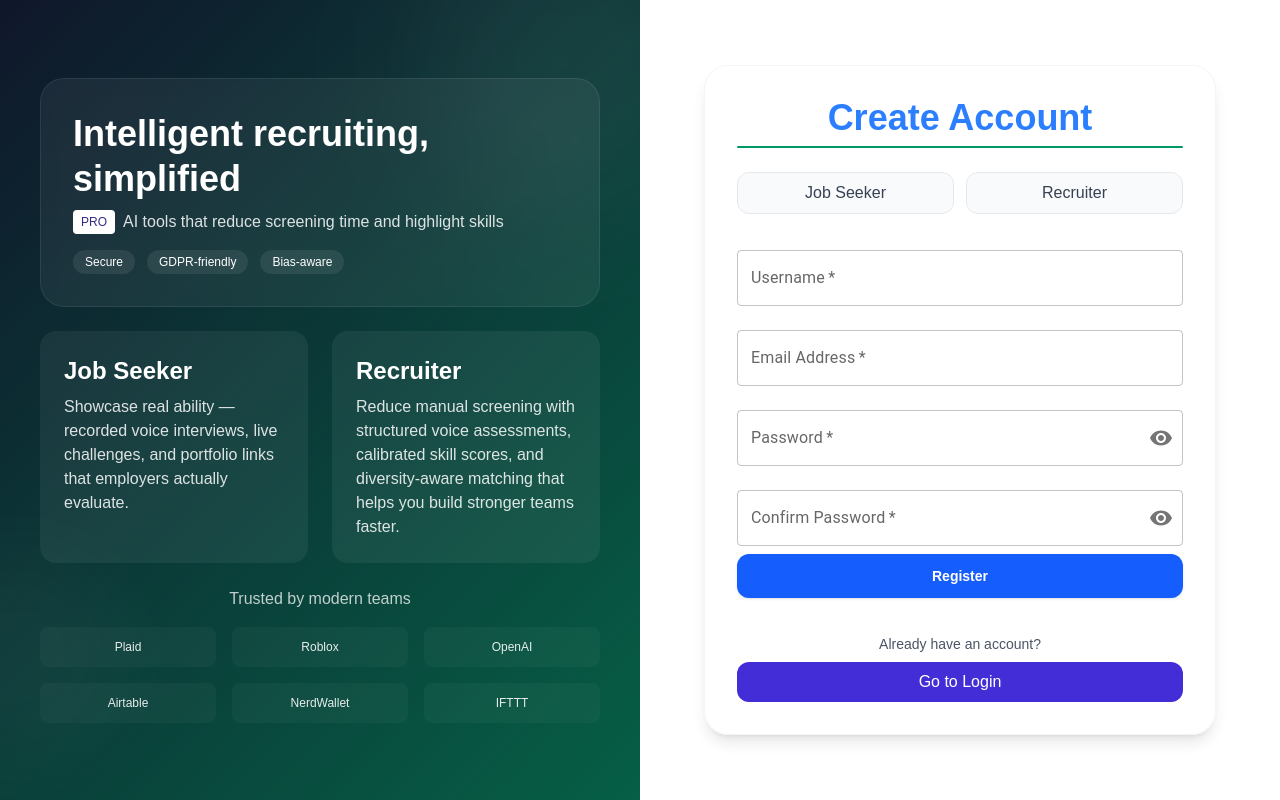
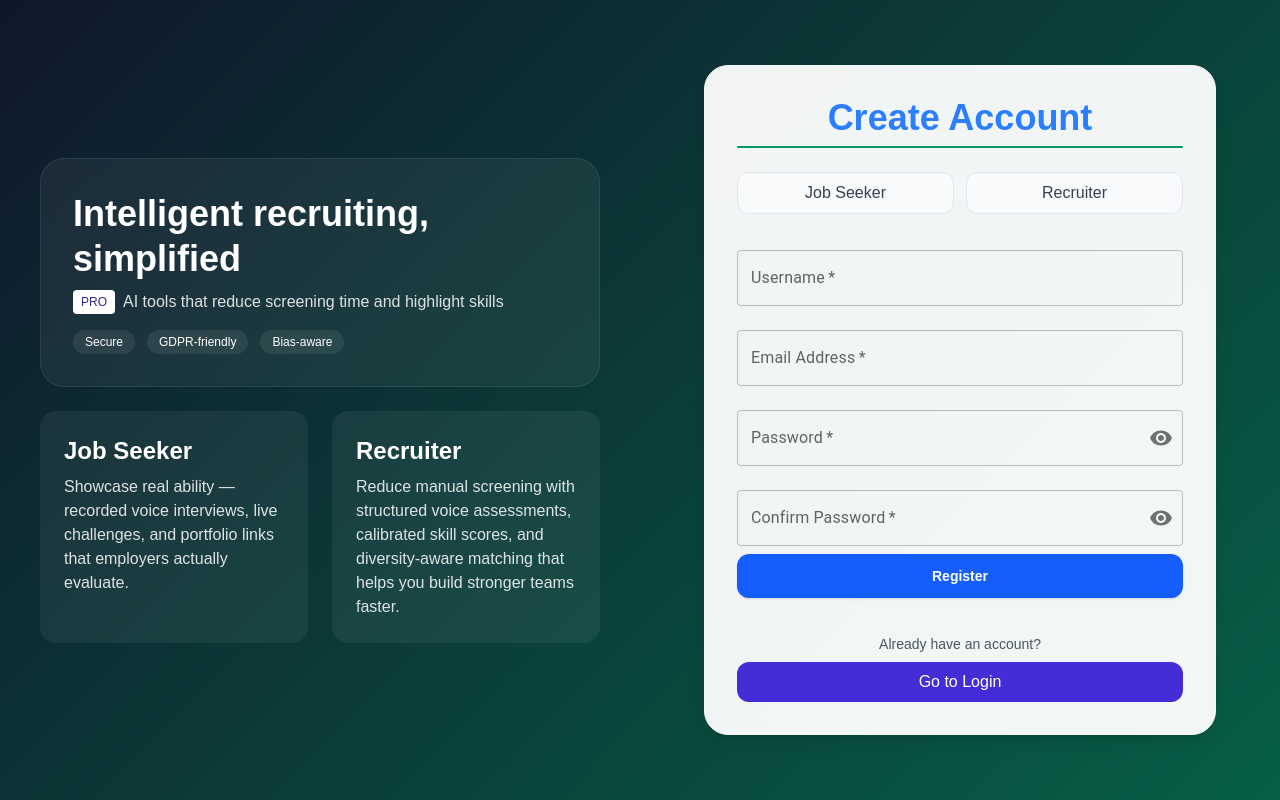
Before and after one commit to Chanikya-Sanapala/CHANIX-FUTURE-OF-AI-RECRUITMENT, a Next.js app in the folder frontend/: page /Signup in a window 1280 px wide. Built offline with nearby package versions, Linux system fonts and the light colour scheme.

Commit message:
updated sign up page

```diff
--- a/frontend/src/app/(components)/Signup/page.jsx
+++ b/frontend/src/app/(components)/Signup/page.jsx
@@ -382,16 +382,16 @@ const Signup = () => {
 
   return (
     <div>
-      <div className="min-h-screen flex flex-col lg:flex-row bg-white">
+      <div className="min-h-screen flex flex-col lg:flex-row" style={{ background: "linear-gradient(135deg, #0f172a 0%, #065f46 100%)" }}>
 
         {/* LEFT PANEL - visible on all screens */}
         <div
-          className="flex flex-col justify-center w-full lg:w-1/2 p-8 sm:p-10 text-white relative overflow-hidden"
-          style={{ background: "linear-gradient(135deg, #0f172a 0%, #065f46 100%)" }}
+          className="hidden lg:flex flex-col justify-center w-full lg:w-1/2 p-8 sm:p-10 text-white relative overflow-hidden bg-white/0"
+          // style={{ background: "linear-gradient(135deg, #0f172a 0%, #065f46 100%)" }}
         >
           {/* Decorative blurs */}
-          <div className="absolute -right-16 -top-20 w-72 h-72 rounded-full bg-white/5 blur-3xl transform rotate-12" />
-          <div className="absolute -left-24 bottom-8 w-56 h-56 rounded-full bg-white/3 blur-2xl" />
+          {/* <div className="absolute -right-16 -top-20 w-72 h-72 rounded-full bg-white/5 blur-3xl transform rotate-12" /> */}
+          {/* <div className="absolute -left-24 bottom-8 w-56 h-56 rounded-full bg-white/3 blur-2xl" /> */}
 
           <div className="space-y-6 relative z-10">
             <div className="bg-white/6 backdrop-blur-sm rounded-3xl p-6 sm:p-8 mb-6 border border-white/8">
@@ -457,7 +457,7 @@ const Signup = () => {
             </div>
 
             {/* Trusted companies */}
-            <div className="mt-6">
+            {/* <div className="mt-6">
               <p className="text-center text-white/75 font-medium mb-4">Trusted by modern teams</p>
               <div className="grid grid-cols-2 sm:grid-cols-3 gap-4 opacity-90">
                 {["Plaid", "Roblox", "OpenAI", "Airtable", "NerdWallet", "IFTTT"].map((name) => (
@@ -469,14 +469,16 @@ const Signup = () => {
                   </div>
                 ))}
               </div>
-            </div>
+            </div> */}
           </div>
         </div>
 
         {/* RIGHT SIDE - SIGNUP FORM */}
-        <div className="w-full lg:w-1/2 flex items-center justify-center p-6 sm:p-10 bg-white">
+        <div className="w-full lg:w-1/2 flex items-center justify-center p-6 sm:p-10 bg-white/0"
+        // style={{ background: "linear-gradient(135deg, #065f46 0%, #0f172a 100%)" }}
+        >
           <div className="w-full max-w-lg">
-            <div className="bg-white/80 backdrop-blur-md rounded-3xl p-6 sm:p-8 shadow-lg border border-gray-100">
+            <div className="bg-white/95 backdrop-blur-md rounded-3xl p-6 sm:p-8 shadow-lg border border-gray-100">
               {/* Header */}
               <h2 className="text-4xl font-extrabold text-center mb-6">
                 <span className="block text-blue-500">Create Account</span>
```
